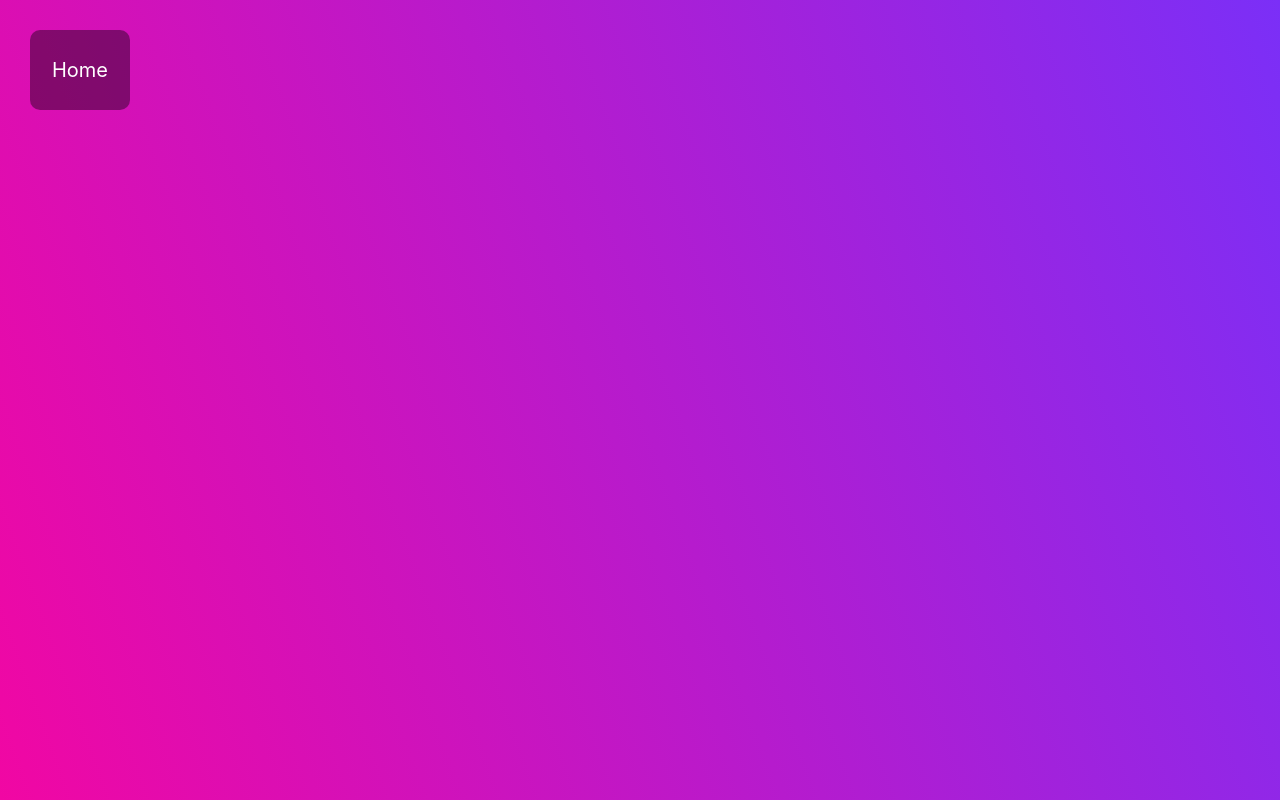
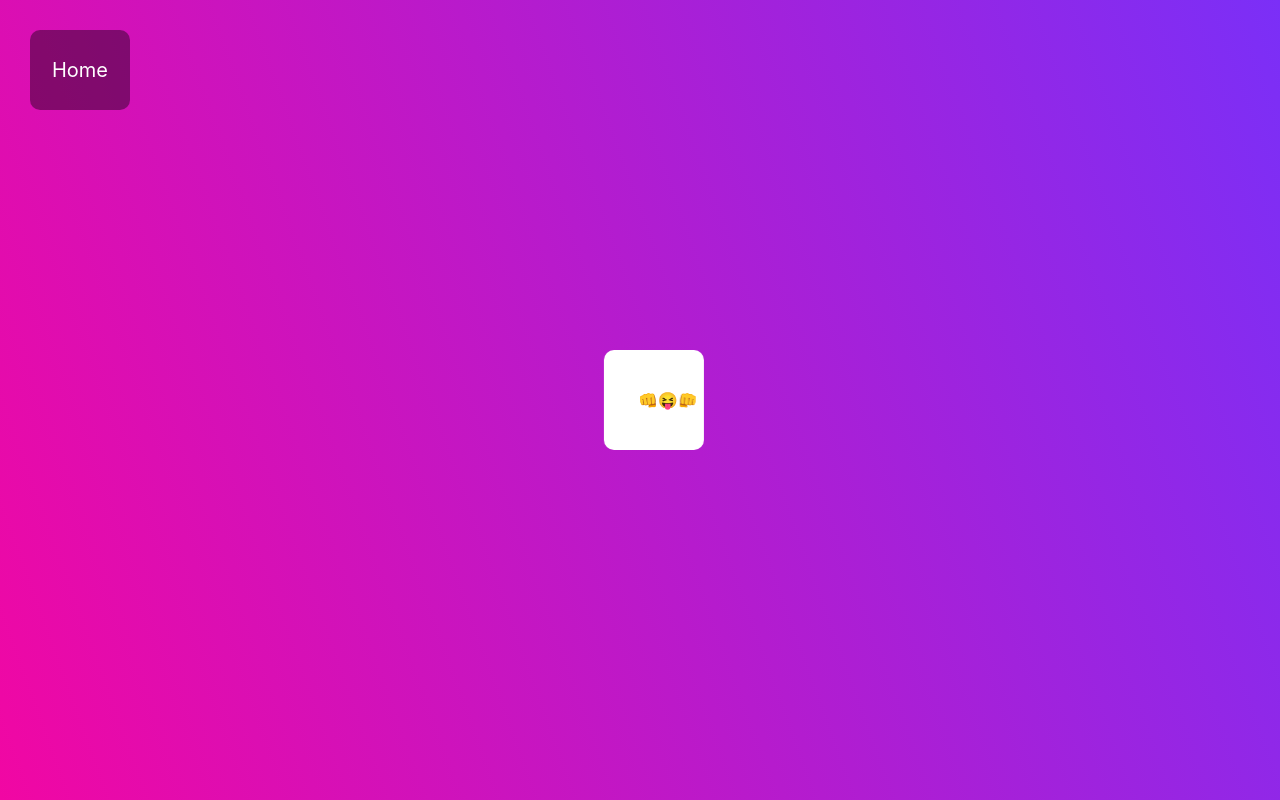
Before and after one commit to UNNEW-main/framer-ex, a React (Create React App) app: page /UseMotionValue in a window 1280 px wide. Built offline with nearby package versions, Linux system fonts and the light colour scheme.

Commit message:
UPDATE: ScrollView -> usemotionValue

```diff
--- a/src/App.jsx
+++ b/src/App.jsx
@@ -4,10 +4,12 @@ import {
   HomePage,
   Header,
   RotatingBox,
-  ScrollView,
+  UseMotionValue,
+  UseTransform,
 } from './page/index';
 import styled from 'styled-components';
 import { BrowserRouter, Route } from 'react-router-dom';
+
 const App = () => {
   return (
     <BrowserRouter>
@@ -16,7 +18,8 @@ const App = () => {
         <Route path="/" exact component={HomePage} />
         <Route path="/biggerBox" component={BiggerBox} />
         <Route path="/rotatingBox" component={RotatingBox} />
-        <Route path="/scrollView" component={ScrollView} />
+        <Route path="/UseMotionValue" component={UseMotionValue} />
+        <Route path="/useTransform" component={UseTransform} />
       </Section>
     </BrowserRouter>
   );
--- a/src/page/HomePage.jsx
+++ b/src/page/HomePage.jsx
@@ -8,7 +8,8 @@ export const HomePage = () => {
     <ListWrapper animate={{ scale: 2 }}>
       <LinkStyle to="/biggerBox">Bigger Box</LinkStyle>
       <LinkStyle to="/rotatingBox">Rotating Box</LinkStyle>
-      <LinkStyle to="/scrollView">Scroll View</LinkStyle>
+      <LinkStyle to="/UseMotionValue">useMotionValue</LinkStyle>
+      <LinkStyle to="/useTransform">useTransform</LinkStyle>
     </ListWrapper>
   );
 };
--- a/src/page/index.js
+++ b/src/page/index.js
@@ -2,4 +2,5 @@ export { BiggerBox } from './biggerBox/BiggerBox';
 export { HomePage } from './HomePage';
 export { Header } from './Header';
 export { RotatingBox } from './rotatingBox/RotatingBox';
-export { ScrollView } from './scrollView/ScrollView';
+export { UseMotionValue } from './useMotionValue/UseMotionValue';
+export { UseTransform } from './useTransform/UseTransform';
--- a/src/page/scrollView/ScrollView.jsx
+++ /dev/null
@@ -1,40 +0,0 @@
-import React from 'react';
-import { motion, useMotionValue } from 'framer-motion';
-import styled from 'styled-components';
-
-export const ScrollView = () => {
-  const motionValue = useMotionValue(1);
-  return (
-    <div>
-      <Wrapper style={{ translateX: motionValue }}>
-        <motion.div
-          style={{ translateX: motionValue }}
-          animate={{
-            translateX: 20,
-            transition: {
-              times: [0, 0.5, 1],
-              yoyo: Infinity,
-            },
-          }}>
-          👊
-        </motion.div>
-        <motion.div style={{ translateX: motionValue }}>😝</motion.div>
-        <motion.div style={{ scaleX: -1, translateX: motionValue }}>
-          👊
-        </motion.div>
-      </Wrapper>
-    </div>
-  );
-};
-
-const Wrapper = styled(motion.div)`
-  position: relative;
-  display: flex;
-  justify-content: center;
-  align-items: center;
-  background-color: white;
-  width: 100px;
-  height: 100px;
-  border-radius: 10px;
-  cursor: pointer;
-`;
--- /dev/null
+++ b/src/page/useMotionValue/UseMotionValue.jsx
@@ -0,0 +1,38 @@
+import React from 'react';
+import { motion, useMotionValue } from 'framer-motion';
+import styled from 'styled-components';
+
+export const UseMotionValue = () => {
+  const motionValue = useMotionValue(1);
+  return (
+    <Wrapper style={{ translateX: motionValue }}>
+      <motion.div
+        style={{ translateX: motionValue }}
+        animate={{
+          translateX: 20,
+          transition: {
+            times: [0, 0.5, 1],
+            yoyo: Infinity,
+          },
+        }}>
+        👊
+      </motion.div>
+      <motion.div style={{ translateX: motionValue }}>😝</motion.div>
+      <motion.div style={{ scaleX: -1, translateX: motionValue }}>
+        👊
+      </motion.div>
+    </Wrapper>
+  );
+};
+
+const Wrapper = styled(motion.div)`
+  position: relative;
+  display: flex;
+  justify-content: center;
+  align-items: center;
+  background-color: white;
+  width: 100px;
+  height: 100px;
+  border-radius: 10px;
+  cursor: pointer;
+`;
--- /dev/null
+++ b/src/page/useTransform/UseTransform.jsx
@@ -0,0 +1,24 @@
+import React from 'react';
+import { motion, useMotionValue, useTransform } from 'framer-motion';
+import styled from 'styled-components';
+
+export const UseTransform = () => {
+  const x = useMotionValue(0);
+  const xRange = [0, 100, 250, 300];
+  const opacityRange = [0, 1, 1, 0];
+  const opacity = useTransform(x, xRange, opacityRange);
+
+  return (
+    <Wrapper
+      animate={{ x: 300 }}
+      style={{ opacity, x }}
+      transition={{ repeat: Infinity }}
+    />
+  );
+};
+
+const Wrapper = styled(motion.div)`
+  width: 200px;
+  height: 200px;
+  background-color: white;
+`;
```
